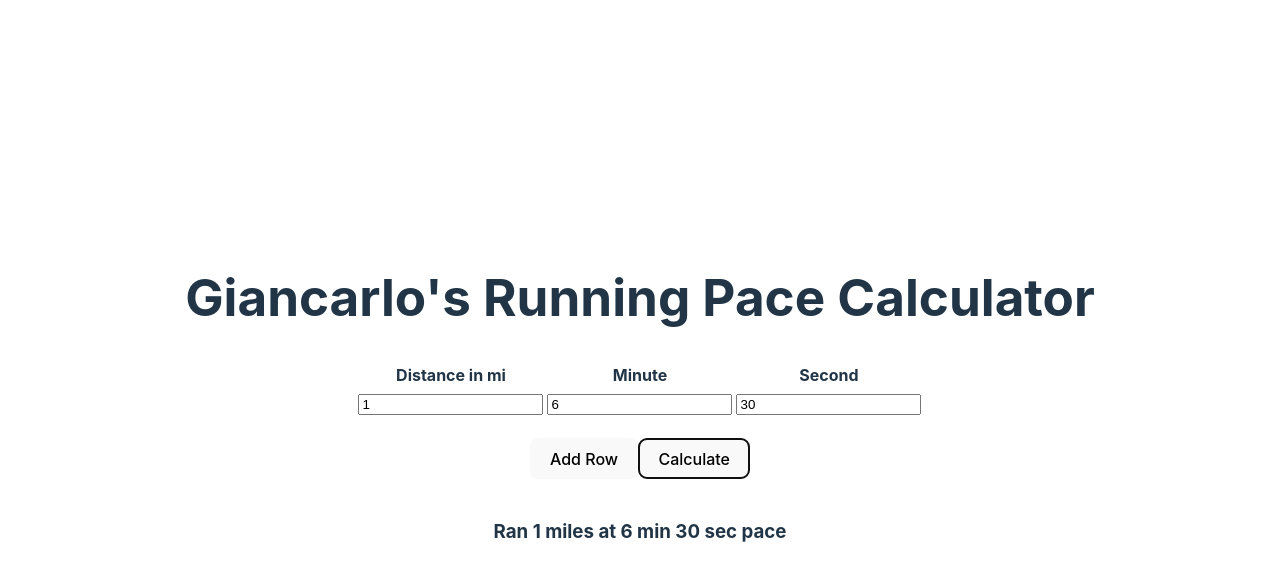
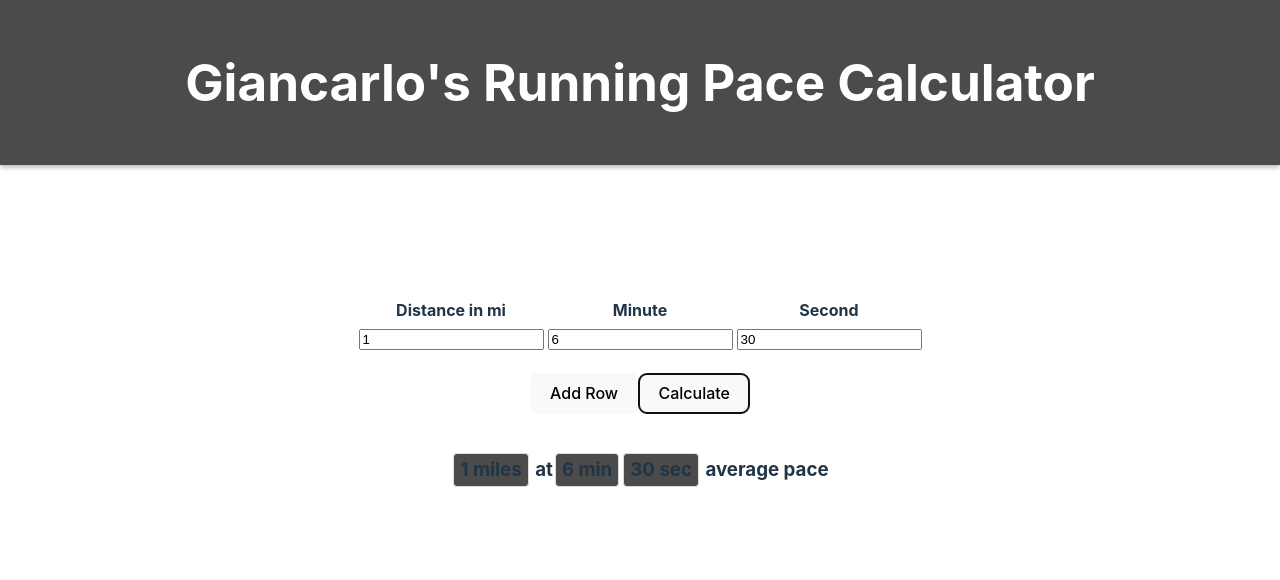
Before and after one commit to gian-s/pace-calc, a React (Vite) app: page / in a window 1280 px wide. Both pictures are taken after a click on the button "Calculate". Shown: the top 580 px of the page. Built offline with nearby package versions, Linux system fonts and the light colour scheme.

Commit message:
Aesthetic Update

```diff
--- a/src/App.css
+++ b/src/App.css
@@ -25,3 +25,27 @@
   justify-content: center;
   padding: 20px; /* Or any suitable padding */
 }
+
+
+.header {
+  background-color: #4b4b4b; /* Choose a background color that fits your design */
+  color: white; /* Text color */
+  text-align: center; /* Center the text horizontally */
+  padding: 20px 0; /* Add some padding above and below the text */
+  width: 100%; /* Make the header extend full width */
+  position: fixed; /* Fix position to the top of the page */
+  top: 0; /* Position at the very top of the page */
+  left: 0; /* Align to the left of the page */
+  z-index: 1000; /* Ensure the header is above other content */
+  box-shadow: 0 2px 5px rgba(0,0,0,0.3); /* Optional: adds a shadow for a lifting effect */
+}
+
+.highlight {
+  background-color: #4b4b4b; /* Light gray background */
+  border: 1px solid #dcdcdc; /* Slightly darker border */
+  border-radius: 4px; /* Rounded corners */
+  padding: 2px 6px; /* Top and bottom, Left and right padding */
+  margin: 0 2px; /* Space out inline elements */
+  display: inline-block;
+  font-weight: bold; /* Make text bold */
+}
--- a/src/App.jsx
+++ b/src/App.jsx
@@ -8,8 +8,9 @@ const App = () => {
   const [data, setData] = useState([
     { distance: 1, minutes: 6, seconds: 30 },
   ]);
-  const [calculatedPace, setPace] = useState("");
+  // const [calculatedPace, setPace] = useState("");
   const [editing, setEditing] = useState(false);
+  const [paceData, setPaceData] = useState(null);
 
   const columns = [
     { id: "distance", title: "Distance in mi" },
@@ -44,43 +45,61 @@ const App = () => {
     let totalSeconds = 0;
 
     data.forEach(row => {
-      // Convert all values to numbers to avoid unexpected JavaScript type coercion
       const distance = Number(row.distance);
       const seconds = Number(row.seconds);
       const minutes = Number(row.minutes);
 
-      // Accumulate total distance and time only if distance is positive
       if (distance > 0) {
         totalDistance += distance;
         totalSeconds += seconds + (minutes * 60);
       }
     });
 
-    // Check to prevent division by zero and ensure there is valid data
     if (totalDistance > 0) {
       const paceMinutes = Math.floor(totalSeconds / totalDistance / 60);
       const paceSeconds = Math.floor((totalSeconds / totalDistance) % 60);
-      setPace(`Ran ${totalDistance} miles at ${paceMinutes} min ${paceSeconds} sec pace`);
+      setPaceData({ totalDistance, paceMinutes, paceSeconds });
     } else {
-      // Optionally, set some default state or message if there's no distance to calculate pace
-      setPace('No valid distance provided to calculate pace.');
+      // Here you should update the state to reflect there's no valid pace data
+      setPaceData(null); // Indicate that there's no valid data
     }
-
     setEditing(false); // Update editing state irrespective of the calculation outcome
   };
 
 
+
   // Define the Response component within App if it's only used here
-  function Response({ pace, isEditing }) {
-    if (pace && !isEditing) { // Ensure pace exists and editing is not active
-      return <h3>{pace}</h3>;
+  function Response({ paceData, isEditing }) {
+    // Ensure paceData exists and editing is not active
+    if (paceData && !isEditing) {
+      return (
+        <h3>
+          <span className="highlight">{paceData.totalDistance} miles</span> at
+          <span className="highlight">{paceData.paceMinutes} min</span>
+          <span className="highlight">{paceData.paceSeconds} sec</span> average pace
+        </h3>
+      );
+    } else if (!isEditing) { // Handle case where there's no valid data but editing is not active
+      return <h3>No valid distance provided to calculate pace.</h3>;
     }
     return null; // Return null to render nothing when conditions are not met
   }
 
+  Response.propTypes = {
+    paceData: PropTypes.shape({
+      totalDistance: PropTypes.number,
+      paceMinutes: PropTypes.number,
+      paceSeconds: PropTypes.number,
+    }),
+    isEditing: PropTypes.bool,
+  };
+
+
   return (
     <div>
-      <h1>Giancarlo's Running Pace Calculator</h1>
+      <div className="header">
+        <h1>Giancarlo's Running Pace Calculator</h1>
+      </div>
       <div className="table-container">
         <Table data={data} columns={columns} handleEdit={handleEdit} handleDelete={handleDelete} />
       </div>
@@ -88,7 +107,7 @@ const App = () => {
         <button onClick={handleAddRow}>Add Row</button>
         <button onClick={handleCalculate}>Calculate</button>
       </div>
-      <Response pace={calculatedPace} isEditing={editing} />
+      <Response paceData={paceData} isEditing={editing} />
     </div>
   );
 };
```
